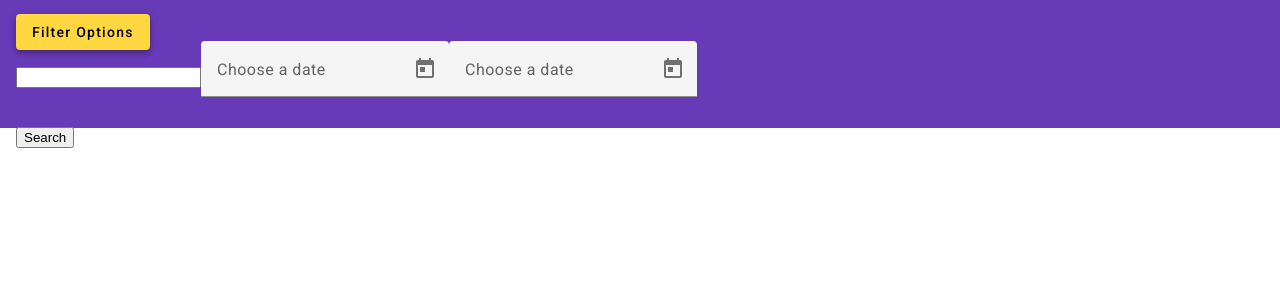
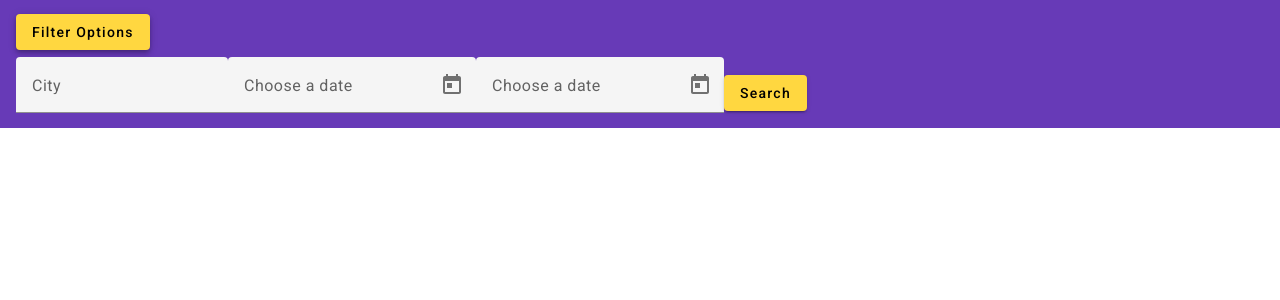
Before and after one commit to shuabrannigan/ticketmaster-api-app, an Angular app: page / in a window 1280 px wide. Both pictures are taken after a click on the button "Filter Options". Shown: the top 300 px of the page. Built offline with nearby package versions, Linux system fonts and the light colour scheme.

Commit message:
added matfiled for city

```diff
--- a/src/app/components/search/search.component.html
+++ b/src/app/components/search/search.component.html
@@ -1,5 +1,8 @@
 <div [formGroup]="searchForm">
-    <input type="text" data-test="cityInput" formControlName="city">
+    <mat-form-field>
+        <mat-label>City</mat-label>
+        <input data-test="cityInput" matInput formControlName="city">
+    </mat-form-field>
     <mat-form-field appearance="fill">
         <mat-label>Choose a date</mat-label>
         <input data-test="startDateInput" formControlName="startDateTime" matInput [matDatepicker]="startDate">
@@ -12,5 +15,5 @@
         <mat-datepicker-toggle matIconSuffix [for]="endDate"></mat-datepicker-toggle>
         <mat-datepicker #endDate></mat-datepicker>
     </mat-form-field>
+    <button mat-raised-button color="accent" data-test="searchButton" (click)="search()">Search</button>
 </div>
-<button data-test="searchButton" (click)="search()">Search</button>
```
